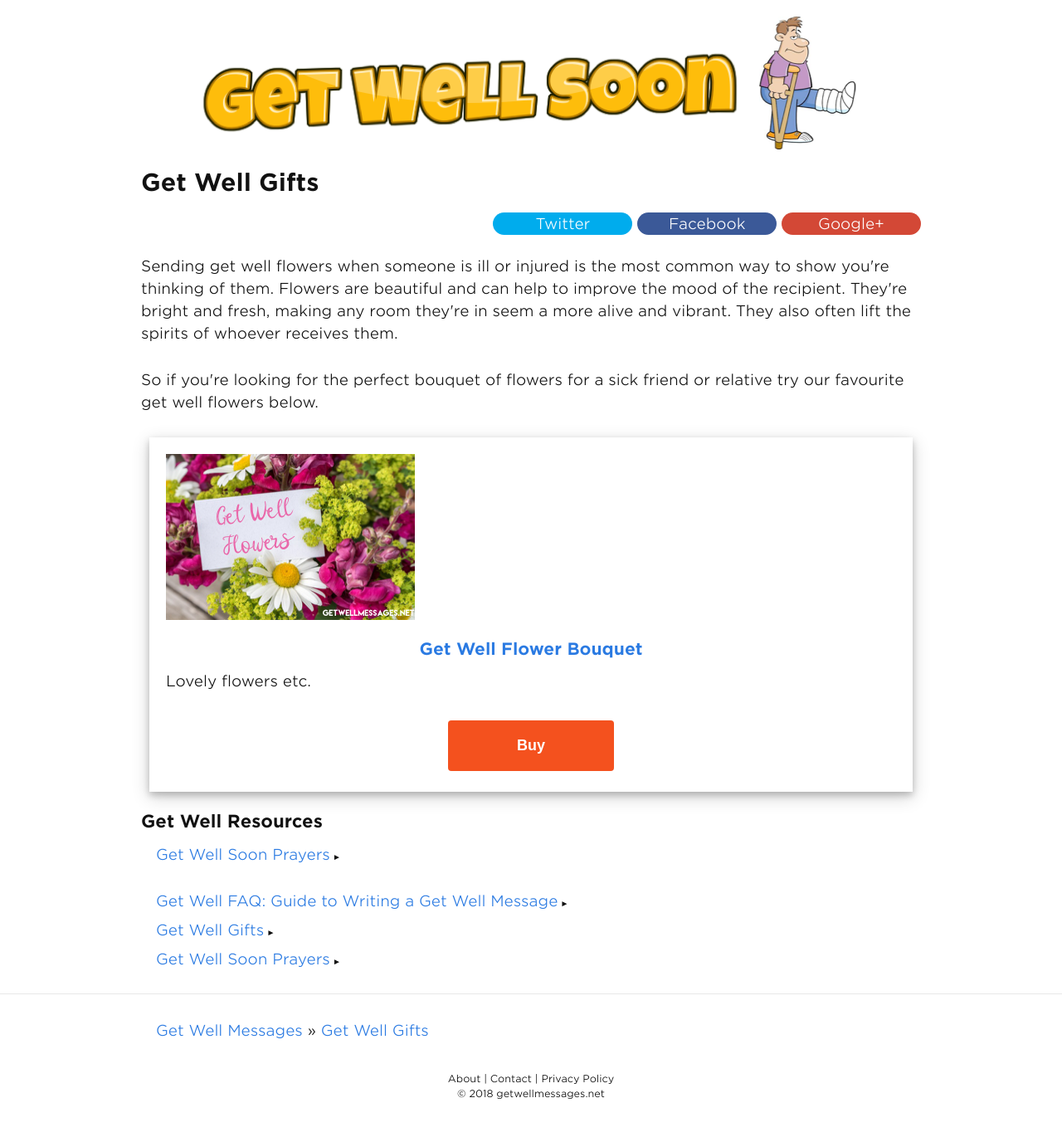
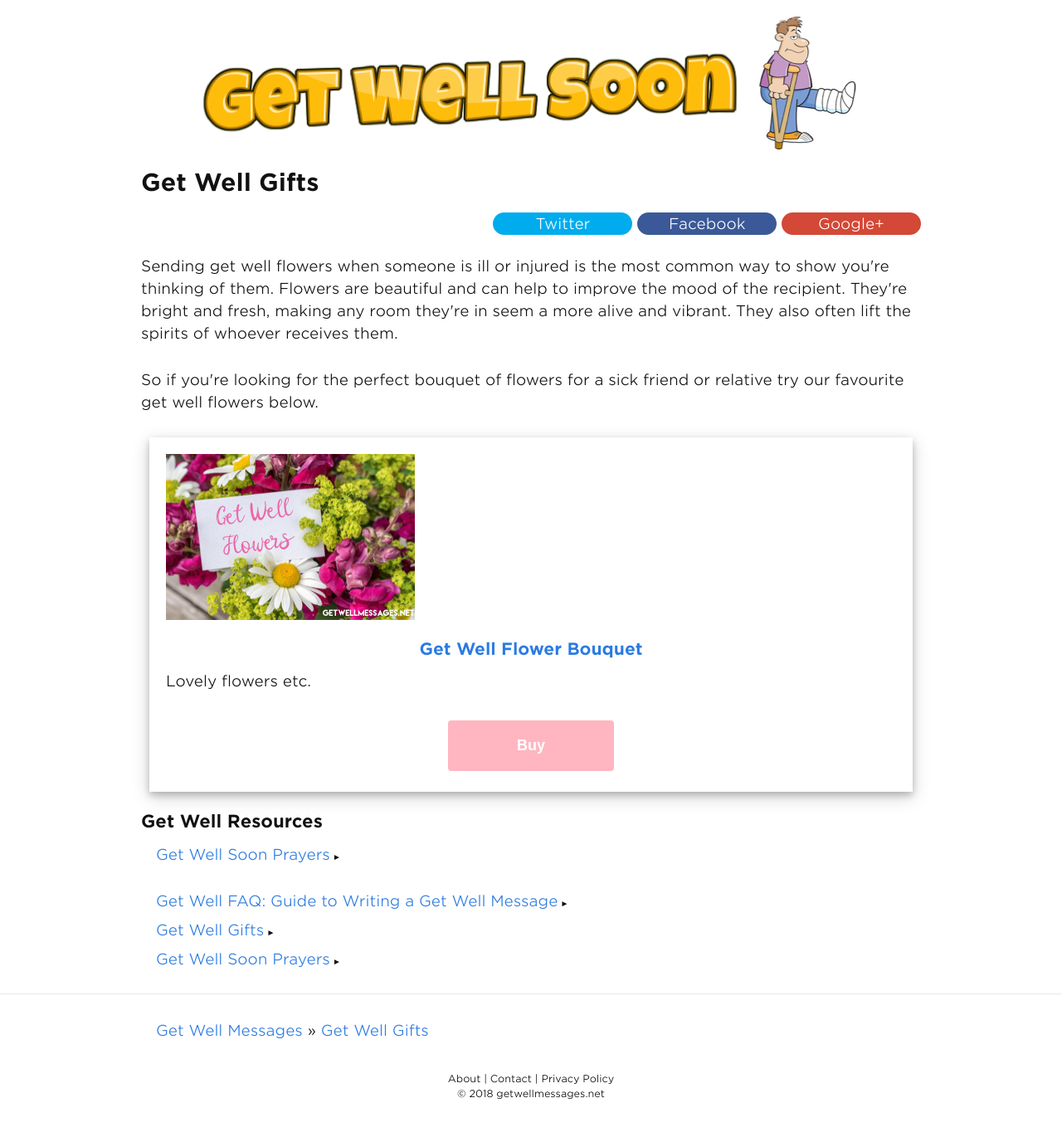
Before and after one commit to andyml123/andyml123.github.io, a Jekyll site: the page built from get-well-gifts.md, in a window 1280 px wide. Shown: the whole page at 83% size. Built offline with Jekyll 4.4.1, drawn with Linux system fonts in a browser that asks for light colours; a script that is not in the unit is left out.

Commit message:
Update _layout.scss

```diff
--- a/_sass/_layout.scss
+++ b/_sass/_layout.scss
@@ -654,7 +654,7 @@ display:block;
 .product-cta-button {
 	display: inline-block;
   border-radius: 4px;
-  background-color: #f4511e;
+  background-color: #FFB6C1;
   border: none;
   color: #FFFFFF;
   text-align: center;
```
